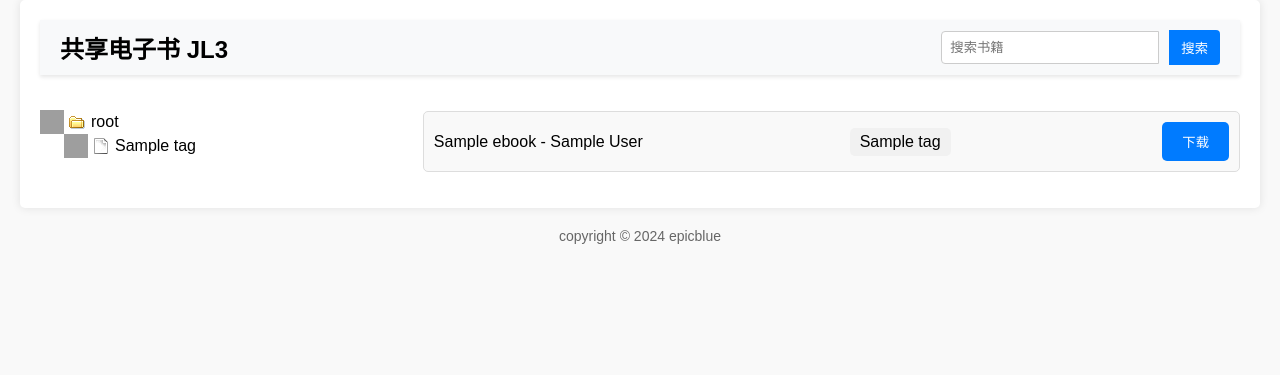
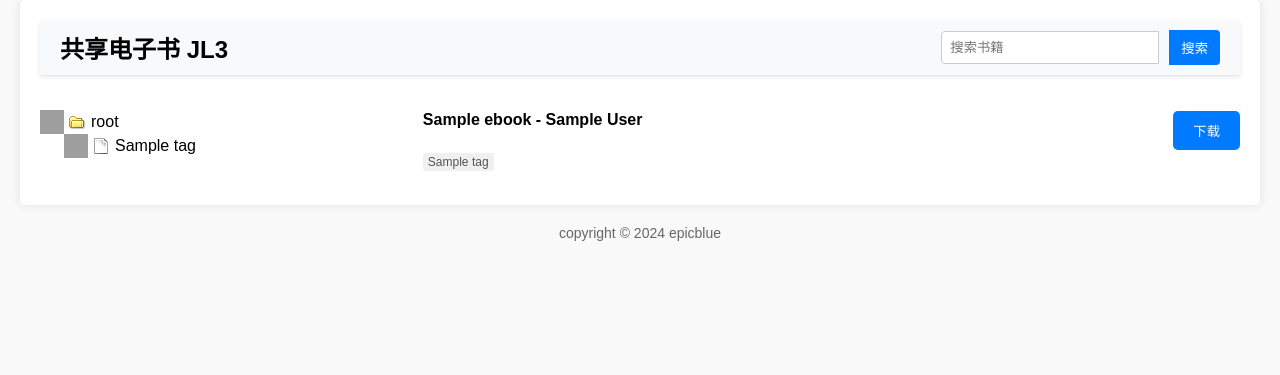
Before and after one commit to epicblue/jl3web, a Flask app: page / in a window 1280 px wide. Shown: the top 375 px of the page. Run offline with Flask 2, Linux system fonts and the light colour scheme; data comes from the database, SQL or seed files in the repository; tables that the repository leaves empty hold one stand-in row (values such as "Sample post"); grey boxes are pictures that could not be loaded.

Commit message:
改善交互体验。

```diff
--- a/static/css/styles.css
+++ b/static/css/styles.css
@@ -113,23 +113,50 @@ button:hover {
 }
 
 .book-item {
-    margin-bottom: 10px;
-    padding: 10px;
-    background-color: #f9f9f9;
-    border: 1px solid #ddd;
-    border-radius: 5px;
-    display: flex;
-    justify-content: space-between;
-    align-items: center;
+    display: grid;
+    grid-template-columns: 1fr auto;
+    grid-template-rows: auto auto;
+    gap: 5px;
+    align-items: start;
+    position: relative;
+}
+
+.title-author {
+    grid-column: 1 / 1;
+    grid-row: 1 / 1;
+    font-size: 16px;
+    font-weight: bold;
+}
+
+.tags-container {
+    grid-column: 1 / 1;
+    grid-row: 2 / 2;
+    font-size: 12px;
+    color: #555;
 }
 
 .tag-item {
-    display: inline-block;
-    background-color: #f1f1f1;
+    background-color: #f0f0f0;
+    padding: 2px 5px;
+    margin-right: 5px;
+    border-radius: 3px;
+    cursor: pointer;
+}
+
+.download-button {
+    grid-column: 2 / 3;
+    grid-row: 1 / 3;
+    align-self: stretch;
+    justify-self: end;
     padding: 5px 10px;
-    margin-right: 5px;
+    background-color: #007bff;
+    color: white;
+    border: none;
     border-radius: 5px;
     cursor: pointer;
+    display: flex;
+    align-items: center;
+    justify-content: center;
 }
 
 .tag-item:hover {
--- a/templates/index2.html
+++ b/templates/index2.html
@@ -7,22 +7,12 @@
     <link rel="stylesheet" href="{{ url_for('static', filename='css/style.min.css') }}" />
     <script src="{{ url_for('static', filename='js/jquery.min.js') }}"></script>
     <script src="{{ url_for('static', filename='js/jstree.min.js') }}"></script>
-    <link rel="stylesheet" href="{{ url_for('static', filename='css/styles.css') }}" />    </style>
+    <link rel="stylesheet" href="{{ url_for('static', filename='css/styles.css') }}" />
 </head>
-
-
-
-
-
-
-
-
-
 <body>
     <div class="container">
         <div class="header">
             <h1>共享电子书 JL3</h1>
-
             <div class="search-form">
                 <form id="search-form">
                     <input type="text" id="search-query" placeholder="搜索书籍">
@@ -38,9 +28,6 @@
             </div>
         </div>
     </div>
-
-
-
 
     <script>
         // 处理搜索表单提交
@@ -73,10 +60,14 @@
             books.forEach(book => {
                 const li = document.createElement('li');
                 li.className = 'book-item';
-            li.textContent = `${book.title} - ${book.author}`;
 
-            // 添加标签列表
-            const tagsContainer = document.createElement('span');
+                // 书名和作者
+                const titleAuthorDiv = document.createElement('div');
+                titleAuthorDiv.className = 'title-author';
+                titleAuthorDiv.textContent = `${book.title} - ${book.author}`;
+
+                // 标签列表
+                const tagsContainer = document.createElement('div');
                 tagsContainer.className = 'tags-container';
 
                 book.tags.forEach(tag => {
@@ -89,16 +80,15 @@
                     tagsContainer.appendChild(tagItem);
                 });
 
-
+                // 下载按钮
                 const downloadButton = document.createElement('button');
                 downloadButton.textContent = '下载';
                 downloadButton.onclick = () => {
                     window.location.href = `/download/${book.id}`;
                 };
 
+                li.appendChild(titleAuthorDiv);
                 li.appendChild(tagsContainer);
-            li.appendChild(document.createTextNode(' ')); // 添加空格
-            li.appendChild(document.createTextNode(' ')); // 添加空格
                 li.appendChild(downloadButton);
                 booksList.appendChild(li);
             });
@@ -115,10 +105,14 @@
                     data.forEach(book => {
                         const li = document.createElement('li');
                         li.className = 'book-item';
-                li.textContent = `${book.title} - ${book.author}`;
 
-                // 添加标签列表
-                const tagsContainer = document.createElement('span');
+                        // 书名和作者
+                        const titleAuthorDiv = document.createElement('div');
+                        titleAuthorDiv.className = 'title-author';
+                        titleAuthorDiv.textContent = `${book.title} - ${book.author}`;
+
+                        // 标签列表
+                        const tagsContainer = document.createElement('div');
                         tagsContainer.className = 'tags-container';
 
                         book.tags.forEach(tag => {
@@ -131,16 +125,15 @@
                             tagsContainer.appendChild(tagItem);
                         });
 
-
+                        // 下载按钮
                         const downloadButton = document.createElement('button');
                         downloadButton.textContent = '下载';
                         downloadButton.onclick = () => {
                             window.location.href = `/download/${book.id}`;
                         };
 
+                        li.appendChild(titleAuthorDiv);
                         li.appendChild(tagsContainer);
-                li.appendChild(document.createTextNode(' ')); // 添加空格
-                li.appendChild(document.createTextNode(' ')); // 添加空格
                         li.appendChild(downloadButton);
                         booksList.appendChild(li);
                     });
@@ -150,7 +143,6 @@
 
         // 显示指定标签对应的电子书
         function showBooksByTag(tagName) {
-
             const encodedTagName = encodeURIComponent(tagName);
             fetch(`/books/tags/${encodedTagName}`)
                 .then(response => response.json())
@@ -161,10 +153,14 @@
                     data.forEach(book => {
                         const li = document.createElement('li');
                         li.className = 'book-item';
-                    li.textContent = `${book.title} - ${book.author}`;
 
-                    // 添加标签列表
-                    const tagsContainer = document.createElement('span');
+                        // 书名和作者
+                        const titleAuthorDiv = document.createElement('div');
+                        titleAuthorDiv.className = 'title-author';
+                        titleAuthorDiv.textContent = `${book.title} - ${book.author}`;
+
+                        // 标签列表
+                        const tagsContainer = document.createElement('div');
                         tagsContainer.className = 'tags-container';
 
                         book.tags.forEach(tag => {
@@ -177,16 +173,15 @@
                             tagsContainer.appendChild(tagItem);
                         });
 
-
+                        // 下载按钮
                         const downloadButton = document.createElement('button');
                         downloadButton.textContent = '下载';
                         downloadButton.onclick = () => {
                             window.location.href = `/download/${book.id}`;
                         };
 
+                        li.appendChild(titleAuthorDiv);
                         li.appendChild(tagsContainer);
-                    li.appendChild(document.createTextNode(' ')); // 添加空格
-                    li.appendChild(document.createTextNode(' ')); // 添加空格
                         li.appendChild(downloadButton);
                         booksList.appendChild(li);
                     });
@@ -197,19 +192,17 @@
         // 初始化加载书籍列表
         loadBooks();
 
+        var isRightClick = false; // 初始化标志位
+
         // 初始化树形界面
         function initCategoryTree() {
-        // 获取树形界面的容器
             const treeContainer = $('#category-tree');
 
-        // 从服务器获取分类数据
             fetch('/categories')
                 .then(response => response.json())
                 .then(data => {
-            // 构建树形结构数据
                     const treeData = buildTreeData(data);
 
-            // 初始化 jstree
                     treeContainer.jstree({
                         'core' : {
                             'data' : treeData,
@@ -229,19 +222,18 @@
                         'plugins' : ['types', 'contextmenu'],
                         'contextmenu': {
                             'items': function(node) {
-                        let items = {
-                        };
+                                let items = {};
                                 return items;
                             }
                         }
                     });
 
-            // 展开所有节点
                     treeContainer.bind("loaded.jstree", function (e, data) {
                         treeContainer.jstree('open_all');
                     });
-            // 绑定点击事件处理
                     treeContainer.on('changed.jstree', function (e, data) {
+                        // 右键时候不触发事件
+
                         const selectedNode = data.instance.get_selected(true)[0];
                         if (selectedNode) {
                             if (selectedNode.original.istag) {
@@ -254,8 +246,20 @@
                 })
                 .catch(error => console.error('Error:', error));
         }
+        // 更新树形界面
+        function updateCategoryTree(){
+            const treeContainer = $('#category-tree');
 
+        fetch('/categories')
+            .then(response => response.json())
+            .then(data => {
+                const treeData = buildTreeData(data);
 
+                treeContainer.jstree(true).settings.core.data = treeData;
+                treeContainer.jstree(true).refresh();
+            })
+            .catch(error => console.error('Error:', error));
+        }
         // 构建树形结构数据
         function buildTreeData(categories) {
             const treeData = [];
@@ -270,22 +274,20 @@
                 };
 
                 if (category.subCategories && category.subCategories.length > 0) {
-            buildTreeData(category.subCategories).forEach(cat=>treeData.push(cat));
+                    buildTreeData(category.subCategories).forEach(cat => treeData.push(cat));
                 }
 
-        treeData.push(node); // 将分类节点添加到树形结构数据中
+                treeData.push(node);
             });
 
-
             categories.forEach(category => {
-        // 添加分类的标签节点
                 if (category.tags && category.tags.length > 0) {
                     category.tags.forEach(tag => {
                         const tagNode = {
-                    'id': tag.id+1000, // 为了区分标签节点和分类节点，可以给标签节点的ID加上前缀
-                    'parent': category.id, // 设置标签节点的父节点为当前分类节点
+                            'id': tag.id + 1000,
+                            'parent': category.id,
                             'text': tag.name,
-                    'type': 'file', // 设置标签节点的类型为'file'或其他自定义类型
+                            'type': 'file',
                             'istag': 'yes',
                             "icon" : "{{ url_for('static', filename='img/keyword-icon.gif') }}"
                         };
```
Also changed, not shown: templates/index.html (+31 -10 lines). Lines whose indentation alone changed are shown as unchanged.
